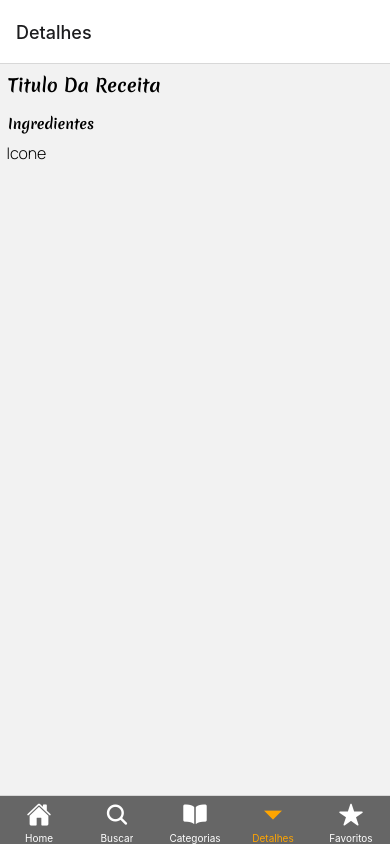
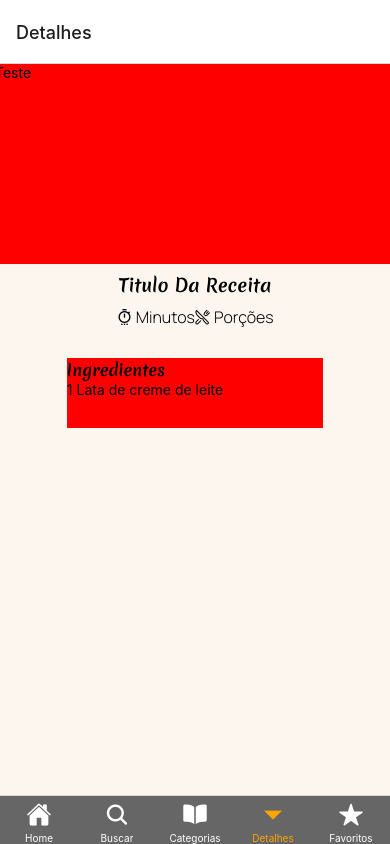
Before and after one commit to rafael-tecinternet/projeto-cooking, a React Native app: screen /Detalhes in a window 390 px wide. Built offline with nearby package versions, Linux system fonts and the light colour scheme; no server answers.

Commit message:
detalhes atualizada com placeholder de imagem

```diff
--- a/src/screens/Detalhes.js
+++ b/src/screens/Detalhes.js
@@ -3,6 +3,9 @@ import React from 'react'
 
 import { Ionicons } from "@expo/vector-icons";
 import { useFonts } from "expo-font";
+import { SafeAreaView } from 'react-native-safe-area-context';
+import { MaterialCommunityIcons } from "@expo/vector-icons";
+
 
 const Detalhes = ({ navigation }) => {
 
@@ -12,11 +15,35 @@ const Detalhes = ({ navigation }) => {
   });
 
   return (
-    <View>
+    <SafeAreaView style={estilos.container}>
+      <View style={estilos.viewImagem}>
+
+      <Text>Teste</Text>
+      </View>
+
+
     <Text style={estilos.tituloReceita}>Titulo da receita</Text>
+    {/* Icones de minutos e porções */}
+    <Text style={estilos.icones}>
+      <MaterialCommunityIcons
+      name="timer-settings-outline"
+      size={16}
+      color="black"
+      />{" "}Minutos
+      <Ionicons name="restaurant-outline" size={16} color="black" />{" "}Porções
+
+    </Text>
+
+    {/* TEXTO MAIOR INGREDIENTES */}
+    <View style={estilos.ViewTexto}>
     <Text style={estilos.textoMaior}>Ingredientes</Text>
-    <Text style={estilos.icones}>  Icone</Text>
+
+    {/* TEXTO MENOR INGREDIENTES */}
+    <Text style={estilos.textoMenor}>
+      1 Lata de creme de leite
+    </Text>
     </View>
+    </SafeAreaView>
   )
 }
 
@@ -24,16 +51,25 @@ export default Detalhes
 
 const estilos = StyleSheet.create({
 container: {
+  flex: 1,
+  backgroundColor: "#FCF6EE",
+  alignItems: "center"
+},
+viewImagem: {
+backgroundColor: "red",
+width: 400,
+height: 200
 
 },
-imagem: {
-
+ViewTexto: {
+backgroundColor: "red",
+marginTop: 30,
+marginBottom: 8,
+paddingRight: 100,
+paddingBottom: 30,
 },
-informacoes: {
-
-},
-texto: {
-
+textoMenor: {
+textAlign: "left"
 },
 tituloReceita: {
   textTransform: "capitalize",
@@ -43,9 +79,10 @@ tituloReceita: {
 },
 textoMaior: {
   textTransform: "capitalize",
-    padding: 8,
+
     fontFamily: "merienda",
-    fontSize: 14,
+    fontSize: 16,
+
 }, icones: {
   fontFamily: "manrope",
   fontSize: 16,
```
